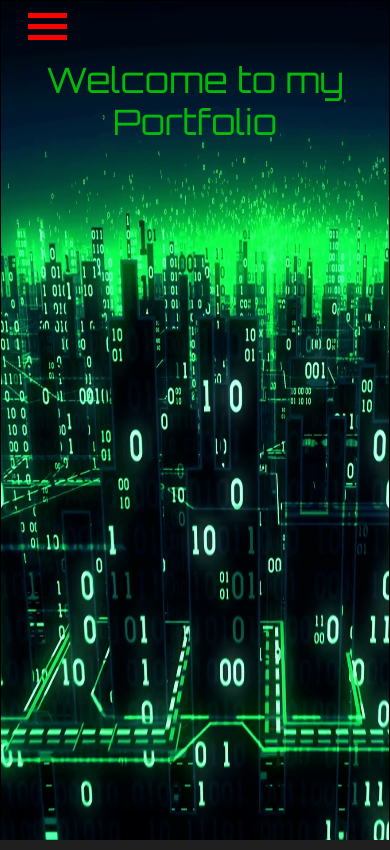
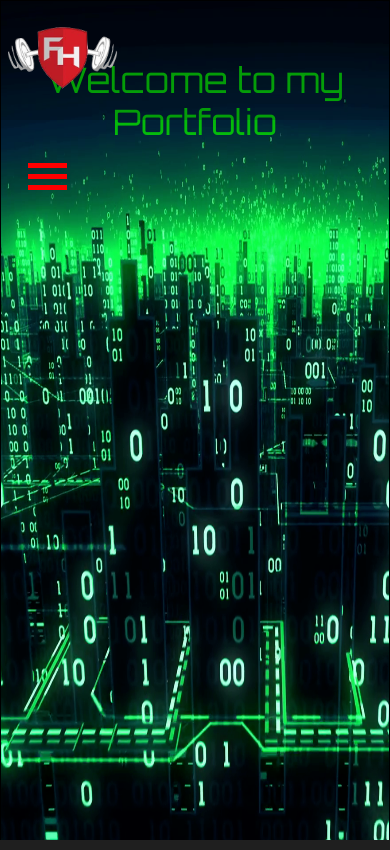
Before and after one commit to sfahadh/Responsive_Portfolio, a React (Create React App) app: page / in a window 390 px wide. Built offline with nearby package versions, Linux system fonts and the light colour scheme; a web font is replaced by a local one.

Commit message:
moved position of navbar

```diff
--- a/src/App.css
+++ b/src/App.css
@@ -13,3 +13,11 @@
 .App {
   border-bottom: 10px solid rgba(0, 0, 0, 0.877);
 }
+
+@media screen and (max-width: 600px) {
+  .rest.shift-page {
+      margin-top: 70px;
+      margin-left: 0;
+      transition: 0.8s;
+  }
+}
--- a/src/components/Navbar/Navbar.css
+++ b/src/components/Navbar/Navbar.css
@@ -128,3 +128,140 @@ h6 {
 #logo-image {
     width: 125px;
 }
+
+@media screen and (max-width: 600px) {
+    .home-page h1 {
+        margin-top: 12%;
+        font-size: 9vw;
+    }
+
+    .side-drawer {
+        height: 120px;
+        width: 100vw;
+        position: fixed;
+        top: 0;
+        background-color: rgba(0, 0, 0, 0.15);
+        overflow-x: hidden;
+        z-index: 1;
+        padding-top: 15px;
+        transform: translateX(0);
+        transition: transform 0;
+    }
+
+    .side-drawer.slide-action {
+        transform: translateX(0);
+    }
+
+    .hamburger, .x {
+        position: absolute;
+        cursor: pointer;
+        margin-left: 22px;
+        margin-top: 157px;
+    }
+
+    .hamburger span, .x span {
+        position: relative;
+        width: 39px;
+        height: 5px;
+        background: red;
+        display: block;
+        margin: 6px;
+        transition: 0.8s;
+    }
+
+    .hamburger {
+        transform: translateX(0);
+        transition: 0.8s;
+    }
+
+    .x {
+        transform: translateX(110px);
+        transition: 0.8s;
+    }
+
+    .x span:nth-child(1) {
+        transform: rotate(315deg);
+        top: 10px;
+        transition: 0.8s;
+        background: rgba(233, 38, 20, 0.897);
+    }
+
+    .x span:nth-child(2) {
+        transform: rotate(-315deg);
+        bottom: 1px;
+        transition: 0.8s;
+        background: rgba(233, 38, 20, 0.897);
+    }
+
+    .x span:nth-child(3) {
+        transform: scaleX(0) rotate(90deg);
+        transition: 0.8s;
+        background-color: black;
+        background: rgba(233, 38, 20, 0.897);
+    }
+
+    .fa-home, .fa-user, .fa-eye, .fa-address-book {
+        font-size: 1.9em;
+        color: rgba(233, 38, 20, 0.897);
+        position: relative;
+        margin-top: 20px;
+    }
+
+    .fa-home:hover, .fa-user:hover, .fa-eye:hover, .fa-address-book:hover {
+        transform: scale(1.2);
+        color: white;
+    }
+
+    .nav-links {
+        margin-top: 12%;
+        display: flex;
+        flex-direction: column;
+        justify-content: space-around;
+    }
+
+    .fa-user {
+        left: 5px;
+    }
+
+    .fa-eye {
+        right: 2px;
+    }
+
+    .fa-address-book {
+        left: 4px;
+    }
+
+    h6 {
+        color: white;
+        text-shadow: 1px 1px rgba(209, 165, 165, 0.644);
+        position: relative;
+        margin-top: 1%;
+    }
+
+    #home {
+        left: 5px;
+    }
+
+    #about {
+        right: 9px;
+        top: 4px;
+    }
+
+    #projects {
+        right: 6px;
+    }
+
+    #contact {
+        right: 7px;
+        top: 3px;
+    }
+
+    .fa-linkedin-in {
+        font-size: 4em;
+        color: white;
+    }
+
+    #logo-image {
+        width: 125px;
+    }
+}
```
